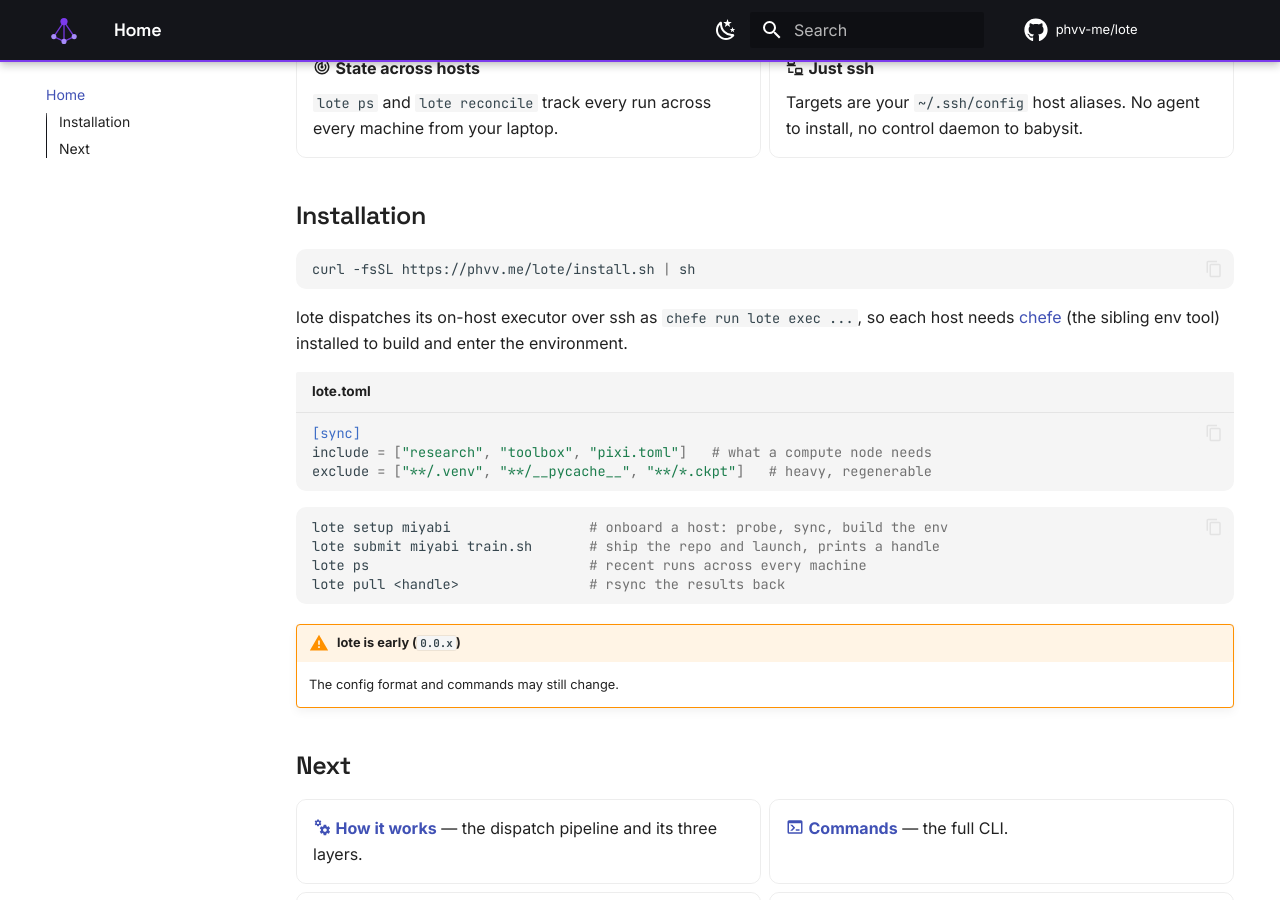
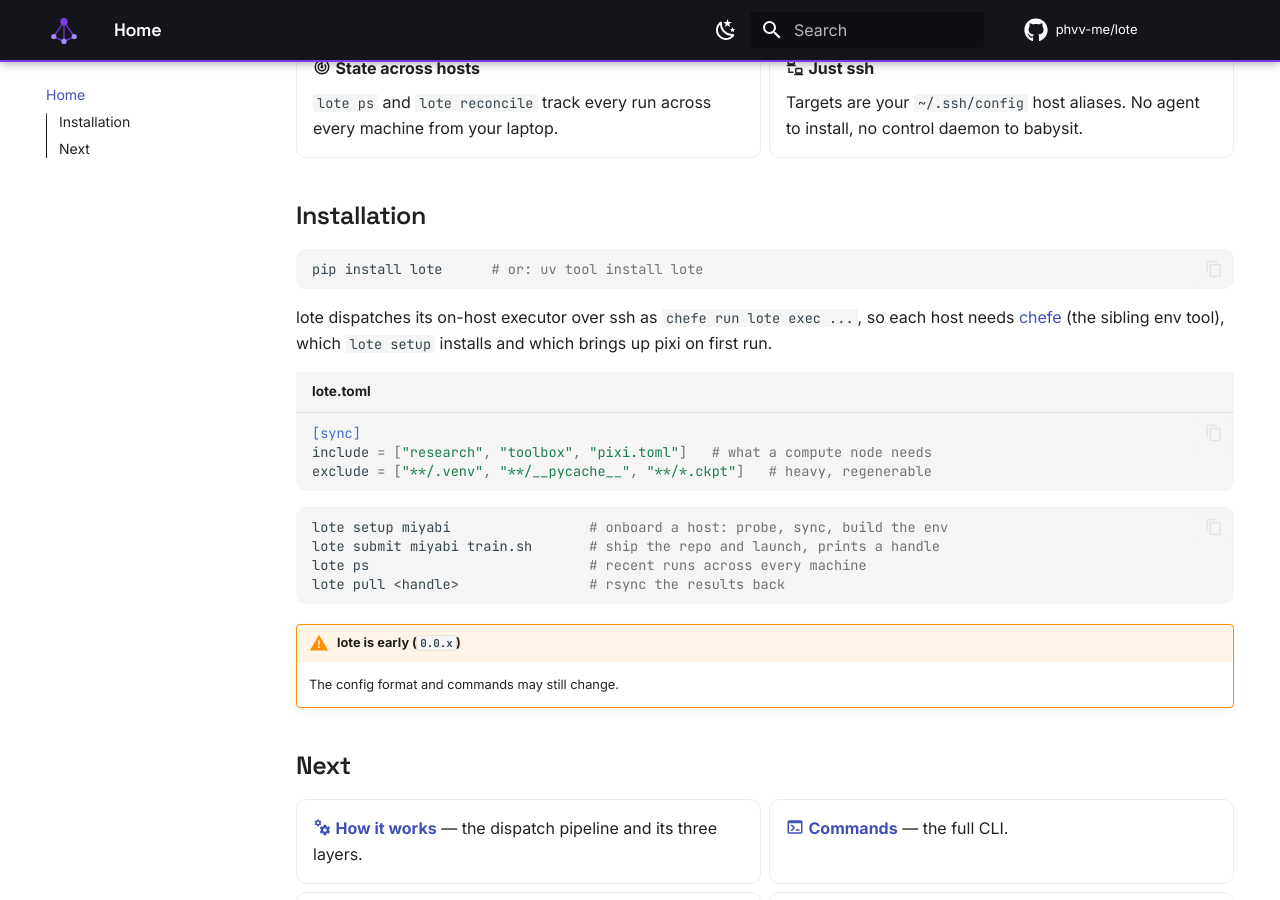
Before and after one commit to phvv-me/lote, an MkDocs documentation site: the page built from docs/index.md, in a window 1280 px wide and 900 px high, scrolled down 489 px. Built offline with MkDocs 1.6.1 and Material for MkDocs 9.7.7, drawn with Linux system fonts in a browser that asks for light colours; comment, search, counter and statistics services are not loaded.

Commit message:
Drop install.sh; install lote via pip, chefe bootstraps pixi
Mirror chefe's new flow: chefe removed its install.sh and now installs pixi on
the first `chefe install`, so a single `pip install` is all a host needs. Remove
lote's installer, switch the docs to `pip install lote`, and rewrite the remote
setup.sh to pip-install chefe instead of curling chefe's removed installer.

Co-Authored-By: Claude Opus 4.8 (1M context) <noreply@anthropic.com>

````diff
--- a/docs/index.md
+++ b/docs/index.md
@@ -27,10 +27,10 @@ A DGX over ssh, a slurm cluster, a pbs supercomputer, the spare box under the de
 ## Installation
 
 ```sh
-curl -fsSL https://phvv.me/lote/install.sh | sh
+pip install lote      # or: uv tool install lote
 ```
 
-lote dispatches its on-host executor over ssh as `chefe run lote exec ...`, so each host needs [chefe](https://phvv.me/chefe) (the sibling env tool) installed to build and enter the environment.
+lote dispatches its on-host executor over ssh as `chefe run lote exec ...`, so each host needs [chefe](https://phvv.me/chefe) (the sibling env tool), which `lote setup` installs and which brings up pixi on first run.
 
 ```toml title="lote.toml"
 [sync]
````
Also changed, not shown: README.md (+3 -2 lines), 2 other files.
